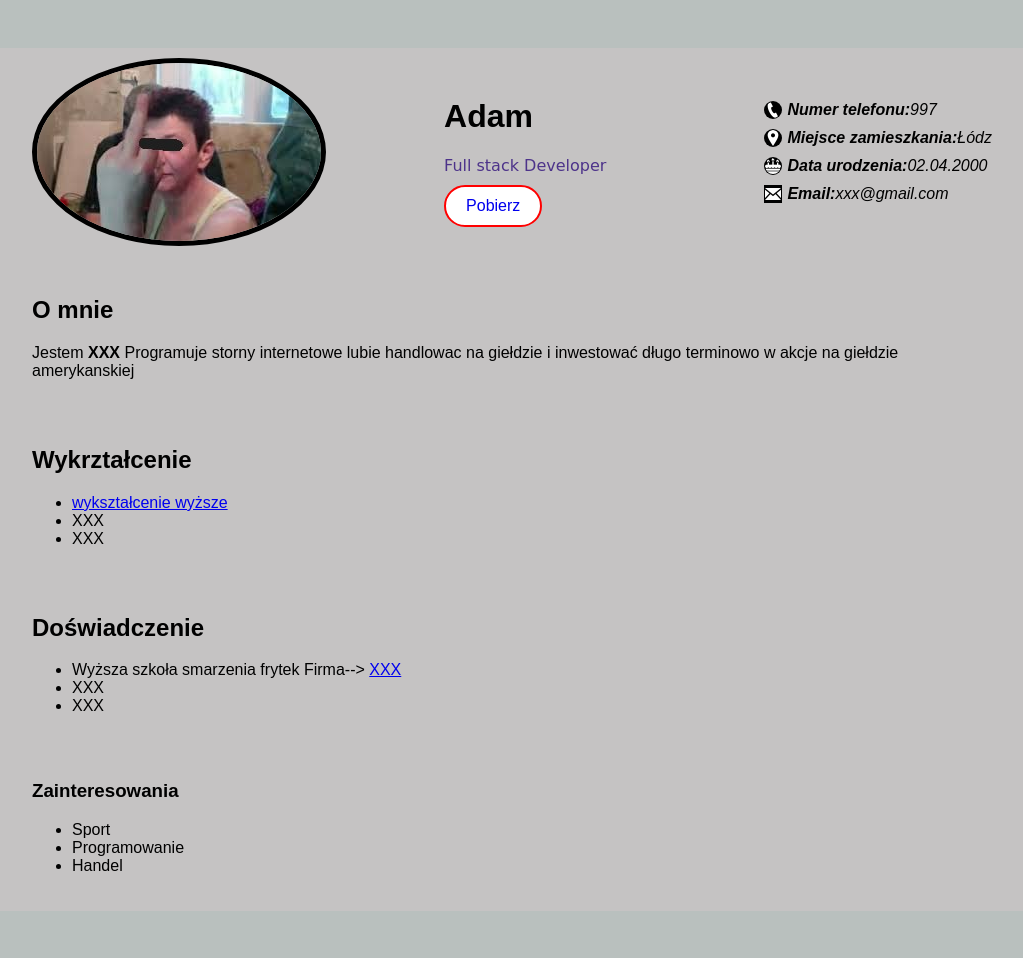
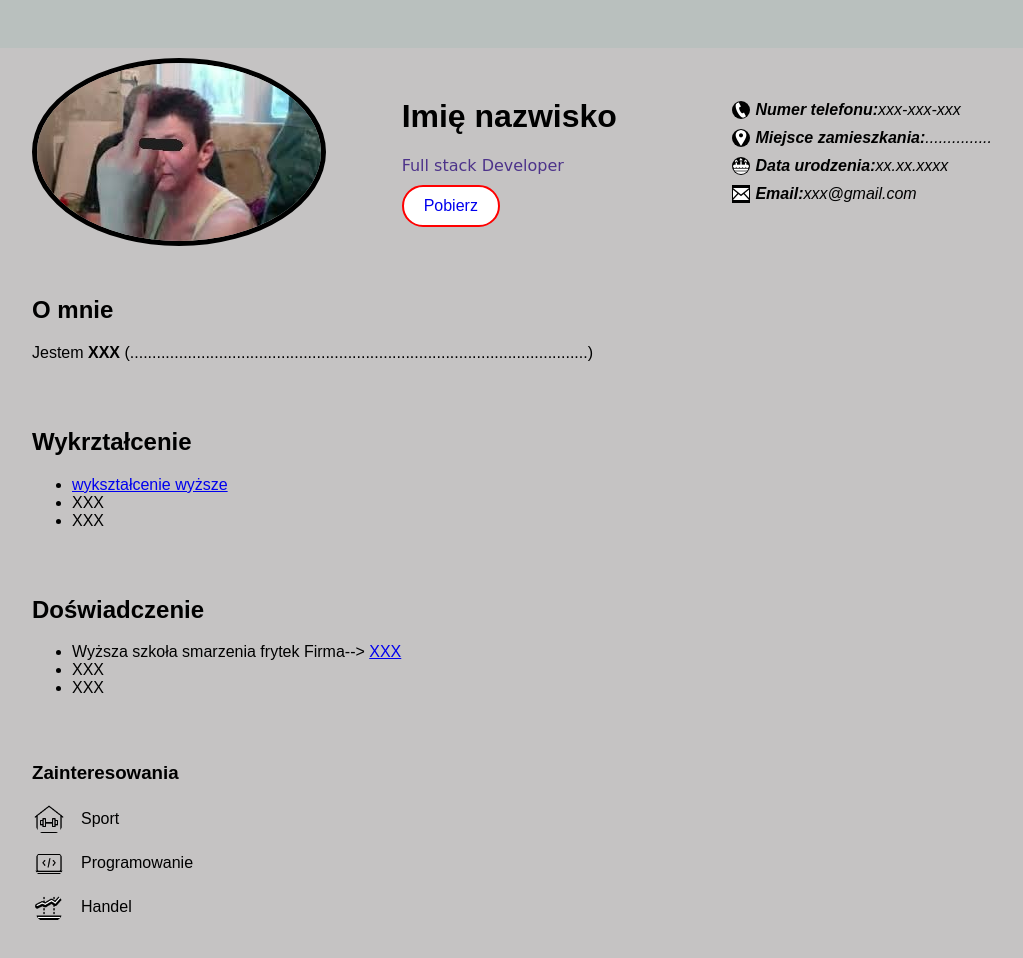
Before and after one commit to Mehaxd/CV, a plain HTML site: page index.html in a window 1280 px wide. Shown: the whole page, without its empty margins (128-1151 px from the left). Drawn offline with Linux system fonts and the light colour scheme.

Commit message:
Add files via upload

```diff
--- a/index.html
+++ b/index.html
@@ -15,7 +15,7 @@
                 <img class="img" src="pobrane.jpg" alt="Zdjęcie">
                 <div>
 
-                    <H1>Adam</H1>
+                    <H1>Imię nazwisko</H1>
                     <span>Full stack Developer</span><div>
                     <a class="link-download" href="https://github.com/Mehaxd">Pobierz</a>
                     </div>
@@ -24,9 +24,9 @@
 
                 <address>
                     <ul>
-                     <li><img class="icon-adress circle" src="phone.png"><b>Numer telefonu: </b>997</li>
-                     <li><img class="icon-adress circle" src="pin.png"><b>Miejsce zamieszkania:</b> Łódz</li>
-                     <li><img class="icon-adress circle" src="birthday-cake.png"><b>Data urodzenia:</b> 02.04.2000</li>
+                     <li><img class="icon-adress circle" src="phone.png"><b>Numer telefonu: </b>xxx-xxx-xxx</li>
+                     <li><img class="icon-adress circle" src="pin.png"><b>Miejsce zamieszkania:</b>...............</li>
+                     <li><img class="icon-adress circle" src="birthday-cake.png"><b>Data urodzenia:</b> xx.xx.xxxx</li>
                      <li><img class="icon-adress " src="mail.png"><b>Email:</b> xxx@gmail.com</li>
 
 
@@ -43,7 +43,7 @@
             </header>
             <section>
                 <h2><b>O mnie</b></h2>
-                    <p>Jestem <b>XXX</b> Programuje storny internetowe lubie handlowac na giełdzie i inwestować długo terminowo w akcje na giełdzie amerykanskiej</p>
+                    <p>Jestem <b>XXX</b> (.......................................................................................................)</p>
             </section>
 
 
@@ -68,10 +68,10 @@
 
             <section>
                 <h3>Zainteresowania</h3>
-                <ul>
-                    <li>Sport</li>
-                    <li>Programowanie</li>
-                    <li>Handel</li>
+                <ul class="Zainteresowania">
+                    <li> <img class="icon-intress" src="icons8-gym-50.png"/>Sport</li>
+                    <li> <img class="icon-intress" src="codding.png" />Programowanie</li>
+                    <li> <img class="icon-intress" src="icons8-trading-48.png">Handel</li>
 
 
 
--- a/style.css
+++ b/style.css
@@ -12,8 +12,8 @@ span {
 header li {
   margin-bottom: 10px;
   list-style: none;
+
 }
-
 section,
 header {
   padding: 10px 60px 20px 60px;
@@ -74,7 +74,26 @@ header address li {
 .link-download:hover{
 color: rgb(255, 255, 255);
 background-color: rgb(83, 81, 81);
+}
 
 .link-download:active{
 text-decoration: underline;
 }
+.Zainteresowania{
+  padding: 0;
+  margin-top: 10px;
+  list-style: none;
+
+}
+.icon-intress{
+  width: 30px;
+  height: 30px;
+ border-radius: 50%;
+ padding: 2px;
+ vertical-align: middle;
+ margin-right: 15px;
+}
+.Zainteresowania li {
+margin-bottom: 10px;
+
+}
```
Also changed, not shown: codding.png (added), icons8-gym-50.png (added), icons8-trading-48.png (added).
